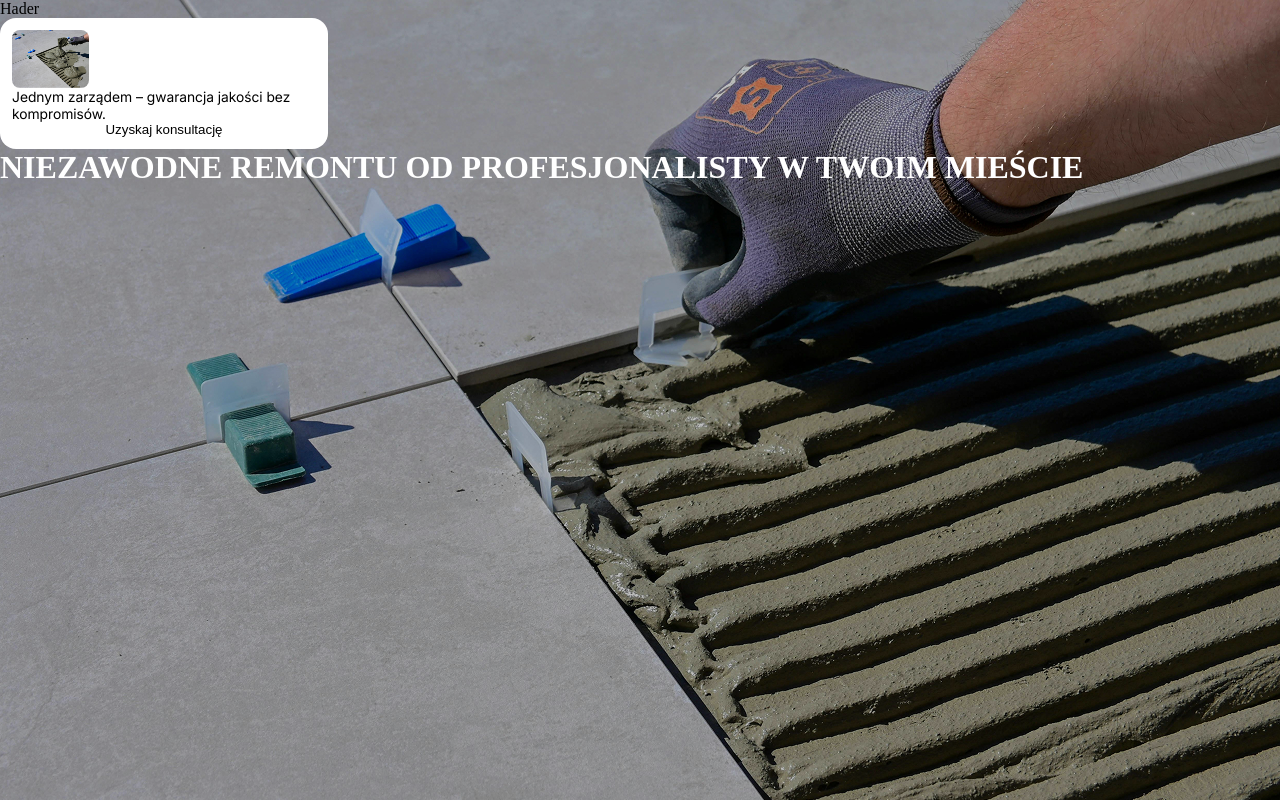
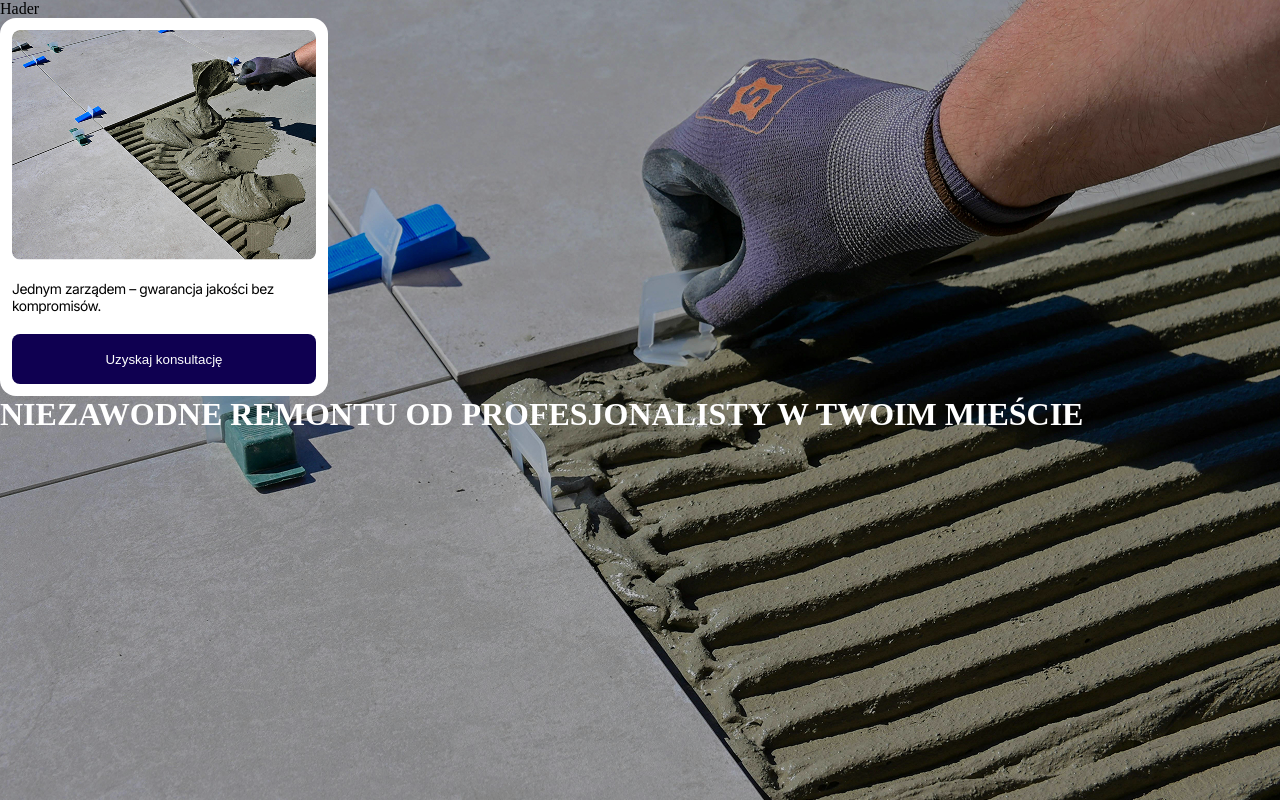
Before and after one commit to 7flowsstudio/art-bud-sofia, a Next.js app: page / in a window 1280 px wide. Built offline with nearby package versions, Linux system fonts and the light colour scheme.

Commit message:
block-css

```diff
--- a/src/components/Main/Hero/Block/Block.module.css
+++ b/src/components/Main/Hero/Block/Block.module.css
@@ -2,10 +2,28 @@
   background-color: var(--white);
   border-radius: 16px;
   display: flex;
+  align-items: center;
   max-width: 343px;
+  padding-right: 8px;
+  gap: 12px;
 }
 .imgBlock {
   border-radius: 8px;
+}
+.text {
+  font-size: 12px;
+  letter-spacing: -0.03em;
+}
+.btnBlock {
+  background-color: var(--brand);
+  color: var(--white);
+  border-radius: 8px;
+  padding: 12px;
+  min-width: 48px;
+  height: 48px;
+  display: flex;
+  align-items: center;
+  justify-content: center;
 }
 @media screen and (max-width: 767px) {
   .btnDesc {
@@ -18,6 +36,18 @@
     padding: 12px;
     flex-direction: column;
     max-width: 328px;
+    gap: 20px;
+  }
+  .imgBlock {
+    width: 304px;
+    height: 230px;
+  }
+  .text {
+    font-size: 14px;
+  }
+  .btnBlock {
+    width: 304px;
+    height: 50px;
   }
   .btnMob {
     display: none;
--- a/src/components/Main/Hero/Block/Block.tsx
+++ b/src/components/Main/Hero/Block/Block.tsx
@@ -12,7 +12,9 @@ const Block = () => {
         height={64}
         className={s.imgBlock}
       />
-      <p>Jednym zarządem – gwarancja jakości bez kompromisów.</p>
+      <p className={s.text}>
+        Jednym zarządem – gwarancja jakości bez kompromisów.
+      </p>
       <button className={s.btnBlock}>
         <span className={s.btnMob}>
           <Image src="/img/hero/arrow.svg" alt="icon" width={16} height={16} />
```
